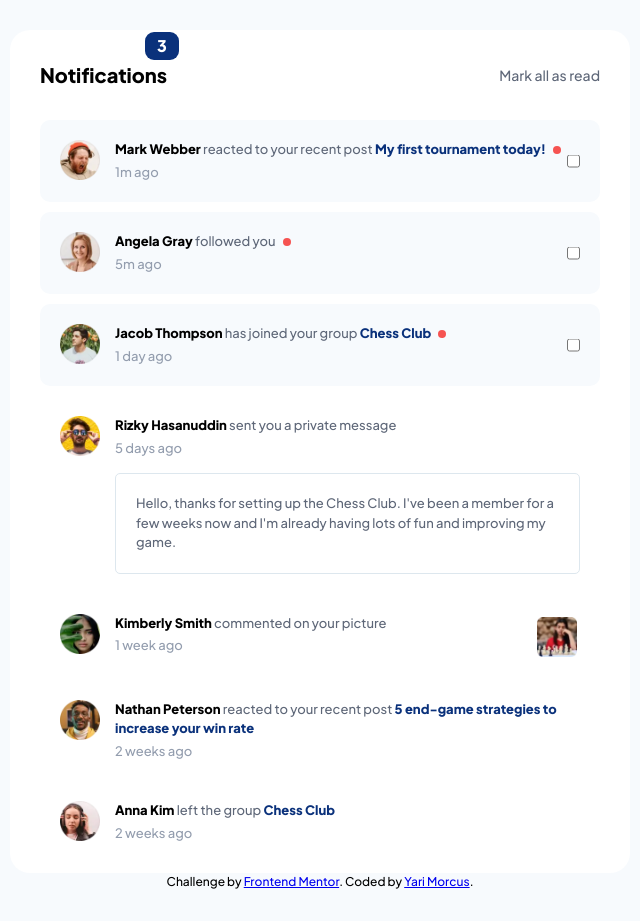
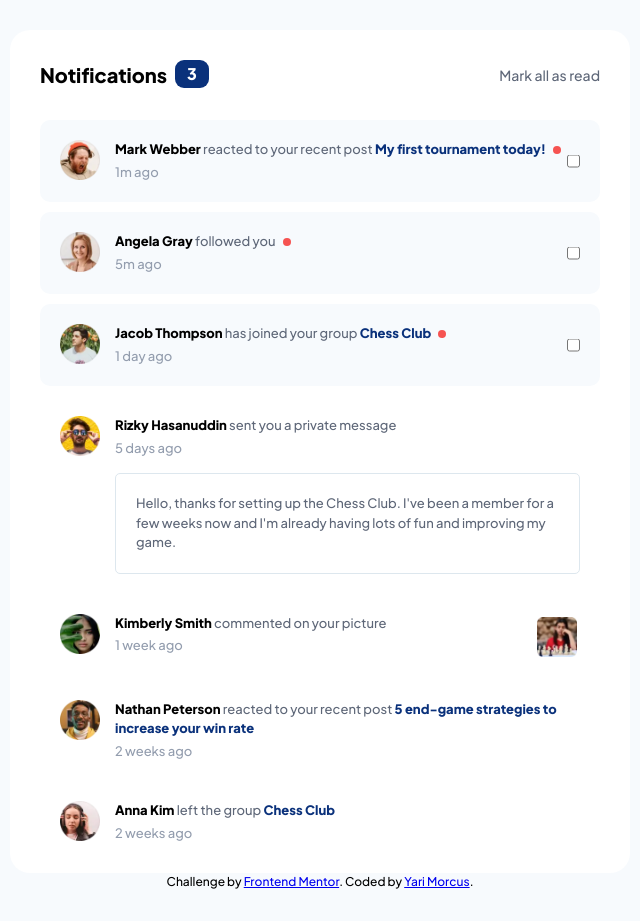
Before and after one commit to YariMorcus/fm-notifications-page, a website built with Parcel: page src/index.html in a window 1280 px wide. Shown: the whole page, without its empty margins (320-960 px from the left). Built offline with nearby package versions, Linux system fonts and the light colour scheme.

Commit message:
fix positioning counter progressive enhancement

```diff
--- a/src/assets/scss/layout/_notifications.scss
+++ b/src/assets/scss/layout/_notifications.scss
@@ -61,6 +61,11 @@
     color: v.$white;
     background: v.$blue;
     border-radius: 0.9rem;
+
+    @include m.breakpoint-md() {
+      top: 3rem;
+      left: 16rem;
+    }
   }
 
   .js &__unread-count {
```
